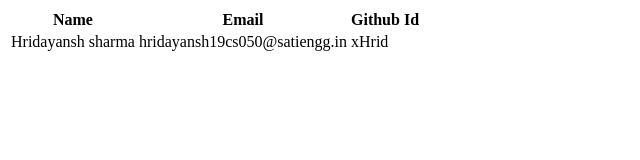
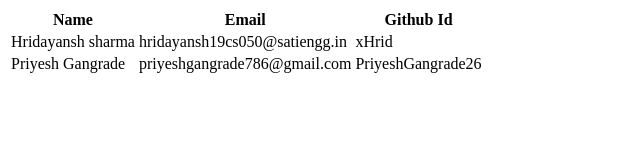
Before and after one commit to puranik3/fynd-fa0922-dashboard, a website: page public/batch-information.html in a window 1280 px wide. Shown: the whole page, without its empty margins (0-640 px from the left). Drawn offline with Linux system fonts and the light colour scheme.

Commit message:
Added Personal Information

```diff
--- a/public/batch-information.html
+++ b/public/batch-information.html
@@ -1,9 +1,9 @@
 <!DOCTYPE html>
 <html lang="en">
   <head>
-    <meta charset="UTF-8">
-    <meta http-equiv="X-UA-Compatible" content="IE=edge">
-    <meta name="viewport" content="width=device-width, initial-scale=1.0">
+    <meta charset="UTF-8" />
+    <meta http-equiv="X-UA-Compatible" content="IE=edge" />
+    <meta name="viewport" content="width=device-width, initial-scale=1.0" />
     <title>Batch Information</title>
   </head>
   <body>
@@ -21,6 +21,11 @@
           <td>hridayansh19cs050@satiengg.in</td>
           <td>xHrid</td>
         </tr>
+        <tr>
+          <td>Priyesh Gangrade</td>
+          <td>priyeshgangrade786@gmail.com</td>
+          <td>PriyeshGangrade26</td>
+        </tr>
       </tbody>
     </table>
   </body>
```
Lines whose indentation alone changed are shown as unchanged.
